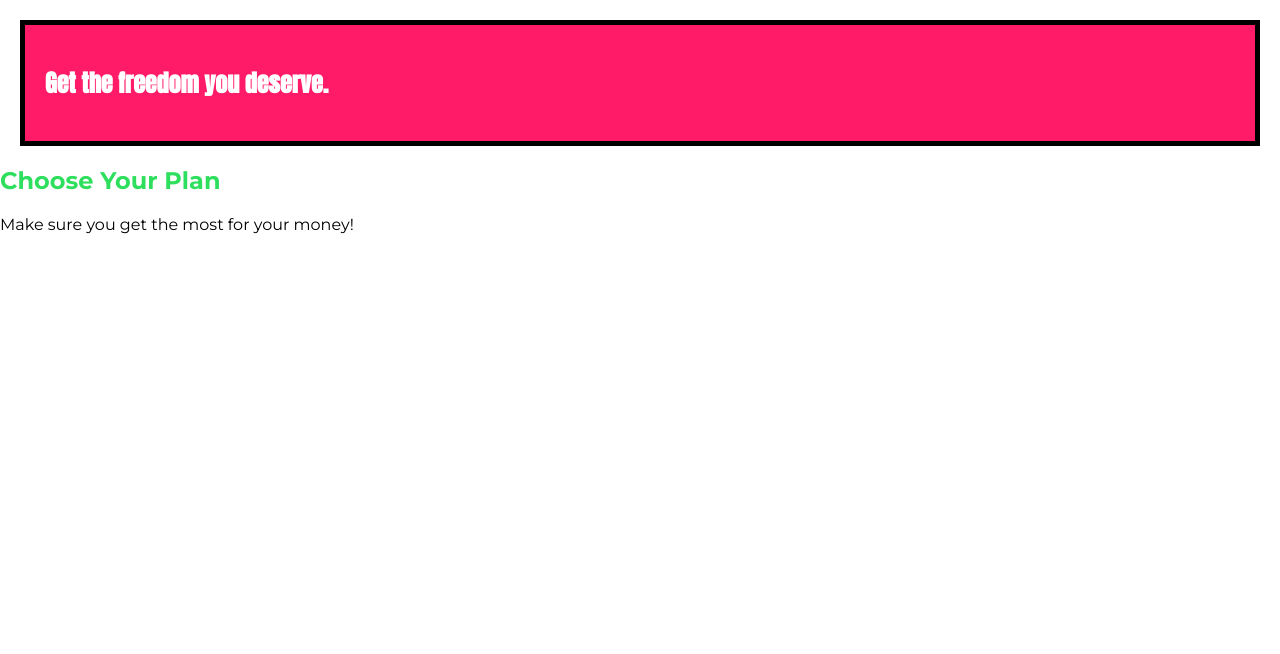
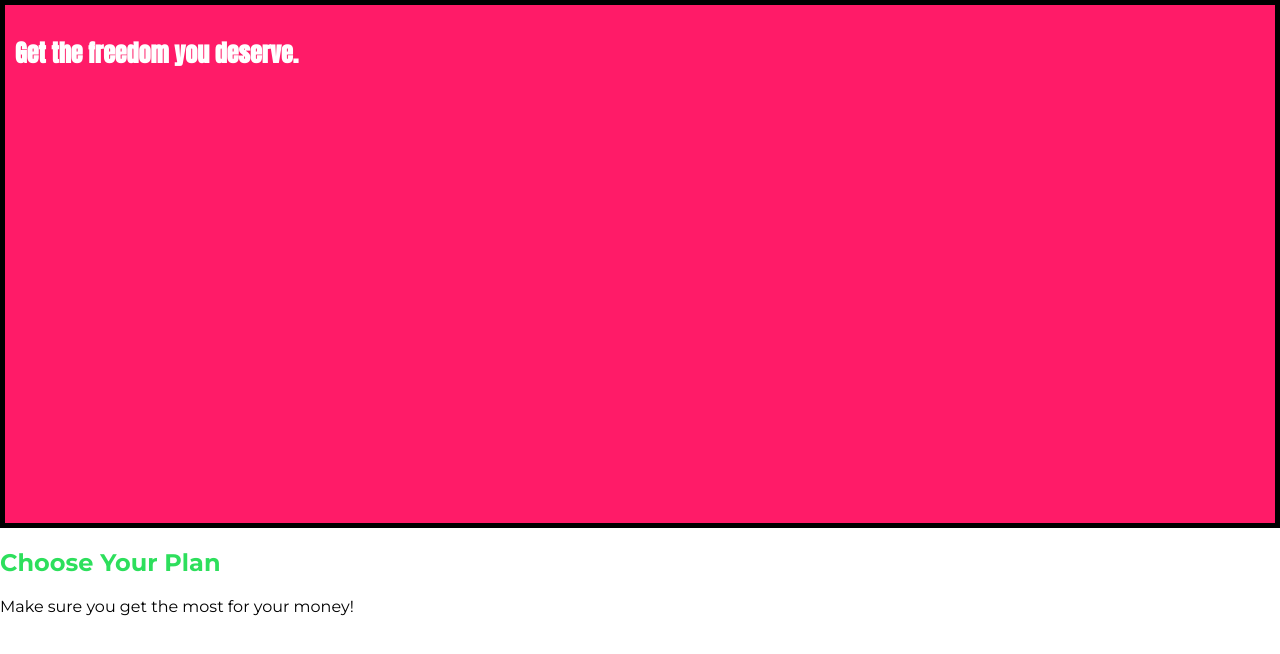
Before and after one commit to mwoitek/css-basics, a website: page src/index.html in a window 1280 px wide. Drawn offline with Linux system fonts and the light colour scheme.

Commit message:
Width, height, box sizing

```diff
--- a/src/main.css
+++ b/src/main.css
@@ -1,3 +1,7 @@
+* {
+  box-sizing: border-box;
+}
+
 body {
   font-family: 'Montserrat', sans-serif;
   margin: 0;
@@ -5,9 +9,11 @@ body {
 
 #product-overview {
   background: #ff1b68;
-  padding: 20px;
+  width: 100%;
+  height: 528px;
+  padding: 10px;
   border: 5px solid black;
-  margin: 20px;
+  /* margin: 10px; */
 }
 
 #product-overview h1 {
```
